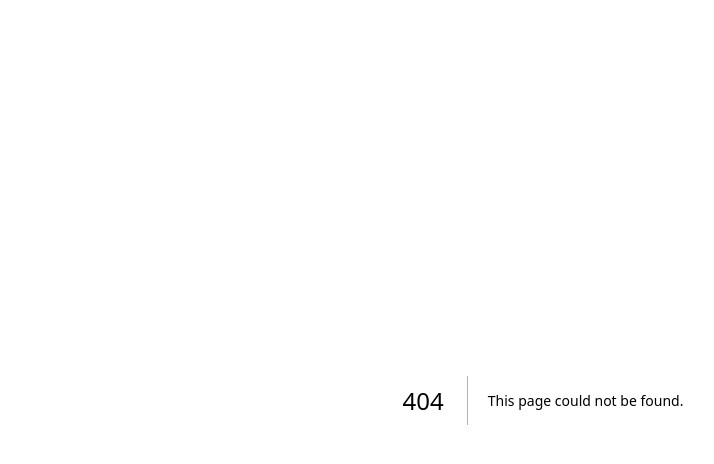
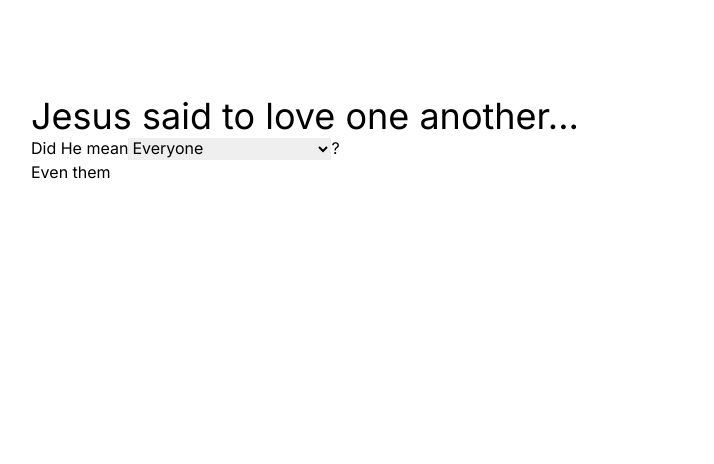
Before and after one commit to RobotsPlay/doesjesus.love, a Next.js app: page /1 in a window 1280 px wide. Before the commit this address had no page. Shown: the top 464 px of the page, without its empty margins (97-811 px from the left). Built offline with nearby package versions, Linux system fonts and the light colour scheme.

Commit message:
set up app router and custom routes

```diff
--- /dev/null
+++ b/app/[answer]/page.tsx
@@ -0,0 +1,18 @@
+import { Inter } from "next/font/google";
+import Main from "@/components/Main";
+
+const inter = Inter({ subsets: ["latin"] });
+
+export default function AnswerPage({ params }: { params: { answer: string } }) {
+  return (
+    <main
+      className={`flex min-h-screen flex-col items-center justify-between p-24 ${inter.className}`}
+    >
+      <div className="z-10 max-w-5xl w-full">
+        <h1 className="text-4xl">Jesus said to love one another...</h1>
+
+        <Main defaultAnswer={params.answer} />
+      </div>
+    </main>
+  );
+}
--- /dev/null
+++ b/app/layout.tsx
@@ -0,0 +1,21 @@
+import { Metadata } from 'next'
+import "@/styles/globals.css";
+
+export const metadata: Metadata = {
+  title: 'Listen to Jesus',
+  description: 'Jesus said to love one another, but did he mean everyone? Yes, he did.',
+}
+
+export default function RootLayout({
+    children,
+} : {
+    children: React.ReactNode;
+}) {
+    return (
+        <html lang="en">
+            <body>
+                {children}
+            </body>
+        </html>
+    );
+};
--- /dev/null
+++ b/app/page.tsx
@@ -0,0 +1,18 @@
+import { Inter } from "next/font/google";
+import Main from "@/components/Main";
+
+const inter = Inter({ subsets: ["latin"] });
+
+export default function Page() {
+  return (
+    <main
+      className={`flex min-h-screen flex-col items-center justify-between p-24 ${inter.className}`}
+    >
+      <div className="z-10 max-w-5xl w-full">
+        <h1 className="text-4xl">Jesus said to love one another...</h1>
+
+        <Main />
+      </div>
+    </main>
+  );
+}
--- /dev/null
+++ b/components/Main.tsx
@@ -0,0 +1,39 @@
+'use client';
+
+import { getAffirmative, whitelist } from "@/data";
+import { useEffect, useState } from "react";
+
+export default function Main({ defaultAnswer }: { defaultAnswer?: string }) {
+	const [answer, setAnswer] = useState('');
+	const [affirmative, setAffirmative] = useState('Yes');
+
+	useEffect(() => {
+		if (!defaultAnswer) {
+			return;
+		}
+
+    setAnswer(whitelist.find((item) => item.id === defaultAnswer)?.id || 'everyone');
+	}, [defaultAnswer]);
+
+	useEffect(() => {
+		setAffirmative(getAffirmative());
+	}, [answer]);
+
+	return (
+		<>
+			<form>
+				<label htmlFor="did-he-mean">Did He mean</label>
+				<select id="did-he-mean" value={answer} onChange={(e) => setAnswer(e.target.value)}>
+					<option value=""></option>
+					{whitelist.map((item) => (
+						<option value={item.id} key={item.id}>{item.label}</option>
+					))}
+				</select>
+				?
+			</form>
+
+			{answer && (<div>{affirmative}</div>)}
+
+		</>
+	);
+}
--- a/pages/_app.tsx
+++ /dev/null
@@ -1,6 +0,0 @@
-import "@/styles/globals.css";
-import type { AppProps } from "next/app";
-
-export default function App({ Component, pageProps }: AppProps) {
-  return <Component {...pageProps} />;
-}
--- a/pages/_document.tsx
+++ /dev/null
@@ -1,13 +0,0 @@
-import { Html, Head, Main, NextScript } from "next/document";
-
-export default function Document() {
-  return (
-    <Html lang="en">
-      <Head />
-      <body>
-        <Main />
-        <NextScript />
-      </body>
-    </Html>
-  );
-}
--- a/pages/api/hello.ts
+++ /dev/null
@@ -1,13 +0,0 @@
-// Next.js API route support: https://nextjs.org/docs/api-routes/introduction
-import type { NextApiRequest, NextApiResponse } from "next";
-
-type Data = {
-  name: string;
-};
-
-export default function handler(
-  req: NextApiRequest,
-  res: NextApiResponse<Data>,
-) {
-  res.status(200).json({ name: "John Doe" });
-}
--- a/pages/index.tsx
+++ /dev/null
@@ -1,38 +0,0 @@
-import { Inter } from "next/font/google";
-import { getAffirmative, whitelist } from "@/data";
-import Affirmative from "@/components/Affirmative";
-import { useEffect, useState } from "react";
-
-const inter = Inter({ subsets: ["latin"] });
-
-export default function Home() {
-  const [answer, setAnswer] = useState('');
-  const [affirmative, setAffirmative] = useState('Yes');
-
-  useEffect(() => {
-    setAffirmative(getAffirmative());
-  }, [answer]);
-
-  return (
-    <main
-      className={`flex min-h-screen flex-col items-center justify-between p-24 ${inter.className}`}
-    >
-      <div className="z-10 max-w-5xl w-full">
-        <h1 className="text-4xl">Jesus said to love one another...</h1>
-
-        <form>
-          <label htmlFor="did-he-mean">Did He mean</label>
-          <select id="did-he-mean" onChange={(e) => setAnswer(e.target.value)}>
-            <option value=""></option>
-            {whitelist.map((item) => (
-              <option value={item.id} key={item.id} selected={answer === item.id}>{item.label}</option>
-            ))}
-          </select>
-          ?
-        </form>
-
-        {answer && (<div>{affirmative}</div>)}
-      </div>
-    </main>
-  );
-}
```
Also changed, not shown: tsconfig.json (+23 -5 lines).
